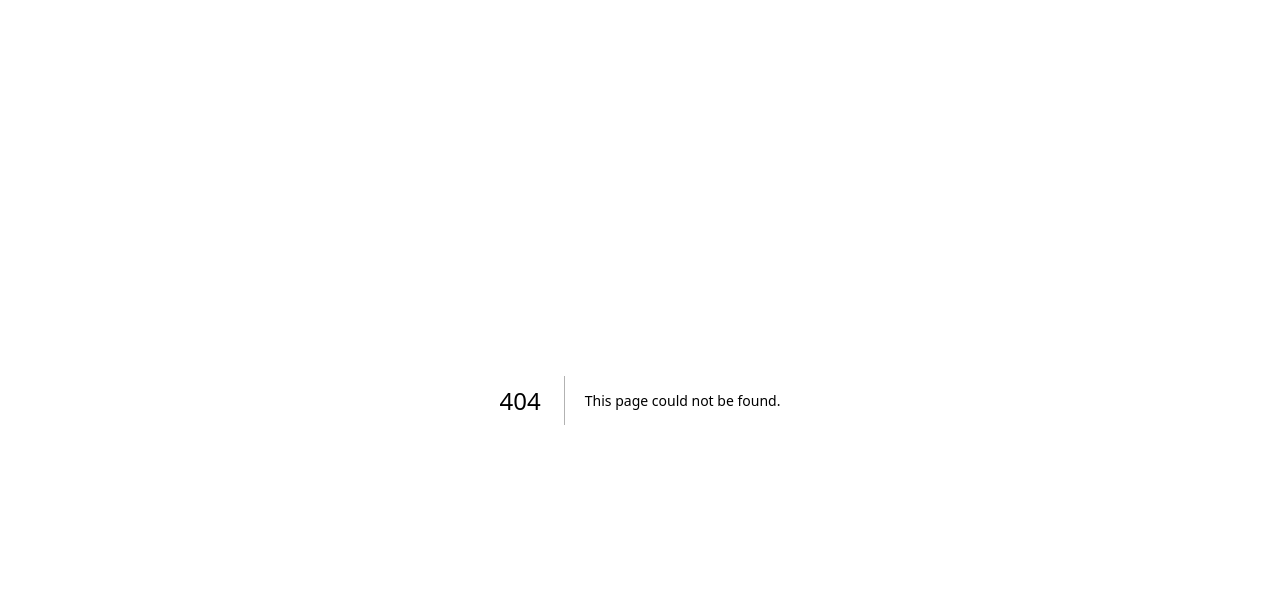
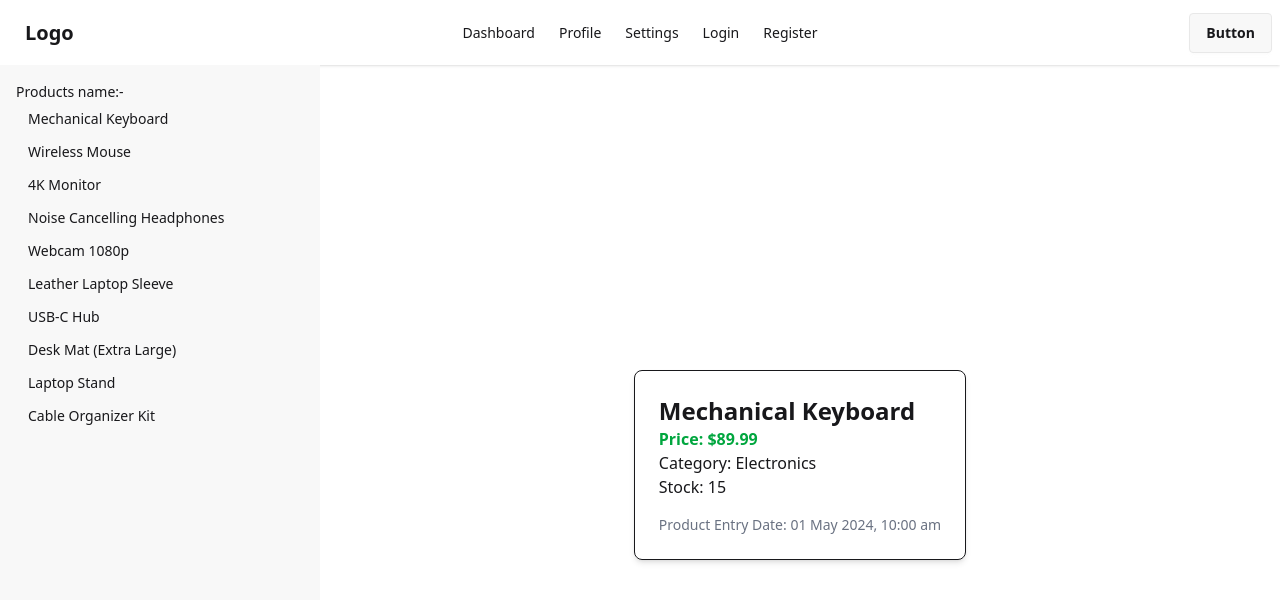
Before and after one commit to developerbadrul/explore-nextjs-16, a Next.js app: page /products/product/1 in a window 1280 px wide. Before the commit this address had no page. Shown: the top 600 px of the page. Built offline with nearby package versions, Linux system fonts and the light colour scheme.

Commit message:
add dynamic route segment and show single data

```diff
--- a/app/(dashboard)/layout.js
+++ b/app/(dashboard)/layout.js
@@ -1,7 +1,10 @@
 import Footer from "@/components/Footer";
 import Navbar from "@/components/Navbar";
+import { getAllProduct } from "@/util/productsData";
+import Link from "next/link";
 
 export default function Dashboard({ children }) {
+    const myProducts = getAllProduct()
     return (
         <>
             <Navbar />
@@ -17,8 +20,10 @@ export default function Dashboard({ children }) {
                     <label htmlFor="my-drawer-3" aria-label="close sidebar" className="drawer-overlay"></label>
                     <ul className="menu bg-base-200 min-h-full w-80 p-4">
                         {/* Sidebar content here */}
-                        <li><a>Sidebar Item 1</a></li>
-                        <li><a>Sidebar Item 2</a></li>
+                        <p>Products name:-</p>
+                        {
+                            myProducts.map(p => (<li key={p.id}><Link href={`/products/product/${p.id}`}>{p.name}</Link></li>))
+                        }
                     </ul>
                 </div>
             </div>
--- /dev/null
+++ b/app/(dashboard)/products/product/[productId]/page.js
@@ -0,0 +1,48 @@
+import { findProduct } from "@/util/productsData";
+
+const page = async ({ params }) => {
+
+    const resolvedValue = await params;
+
+    const productId = Number(resolvedValue.productId);
+
+    const singleProduct = findProduct(productId);
+
+
+
+    const { id, name, category, price, stock, createdAt } = singleProduct;
+
+    if (!singleProduct) {
+        return <div>Product not found!</div>;
+    }
+
+    return (
+        <div className="p-6 border rounded-lg shadow-md">
+            <h1 className="text-2xl font-bold">{name}</h1>
+            <p className="text-green-600 font-semibold">Price: ${price}</p>
+            <p>Category: {category}</p>
+            <p>Stock: {stock > 0 ? stock : "Out of stock"}</p>
+
+            <p className="text-gray-500 text-sm mt-4">
+                Product Entry Date: {dateFormatter.format(new Date(createdAt))}
+            </p>
+        </div>
+    );
+};
+
+export default page;
+
+
+
+const dateFormatter = new Intl.DateTimeFormat('en-GB', {
+    year: 'numeric',
+    month: 'short',
+    day: '2-digit',
+    hour: '2-digit',
+    minute: '2-digit',
+    hour12: true
+});
+
+// Inside your component:
+{/* <p>Product Entry Date: {dateFormatter.format(new Date(createdAt))}</p> */ }
+// Output: 08 May 2024, 10:05 am
--- /dev/null
+++ b/util/productsData.js
@@ -0,0 +1,26 @@
+const products = [
+    // Category: Electronics
+    { id: 1, name: "Mechanical Keyboard", category: "Electronics", price: 89.99, stock: 15, createdAt: "2024-05-01T10:00:00Z" },
+    { id: 2, name: "Wireless Mouse", category: "Electronics", price: 45.50, stock: 30, createdAt: "2024-05-02T11:30:00Z" },
+    { id: 3, name: "4K Monitor", category: "Electronics", price: 320.00, stock: 8, createdAt: "2024-05-03T09:15:00Z" },
+    { id: 4, name: "Noise Cancelling Headphones", category: "Electronics", price: 199.99, stock: 12, createdAt: "2024-05-04T14:45:00Z" },
+    { id: 5, name: "Webcam 1080p", category: "Electronics", price: 59.00, stock: 25, createdAt: "2024-05-05T08:20:00Z" },
+
+    // Category: Accessories
+    { id: 6, name: "Leather Laptop Sleeve", category: "Accessories", price: 35.00, stock: 50, createdAt: "2024-05-06T16:00:00Z" },
+    { id: 7, name: "USB-C Hub", category: "Accessories", price: 29.99, stock: 40, createdAt: "2024-05-07T12:10:00Z" },
+    { id: 8, name: "Desk Mat (Extra Large)", category: "Accessories", price: 22.50, stock: 100, createdAt: "2024-05-08T10:05:00Z" },
+    { id: 9, name: "Laptop Stand", category: "Accessories", price: 49.99, stock: 20, createdAt: "2024-05-09T11:50:00Z" },
+    { id: 10, name: "Cable Organizer Kit", category: "Accessories", price: 15.00, stock: 60, createdAt: "2024-05-10T09:30:00Z" }
+];
+
+
+
+export const getAllProduct = () => {
+    return products
+}
+
+
+export const findProduct = (productId) => {
+    return products.find(product => product.id === productId)
+}
```
